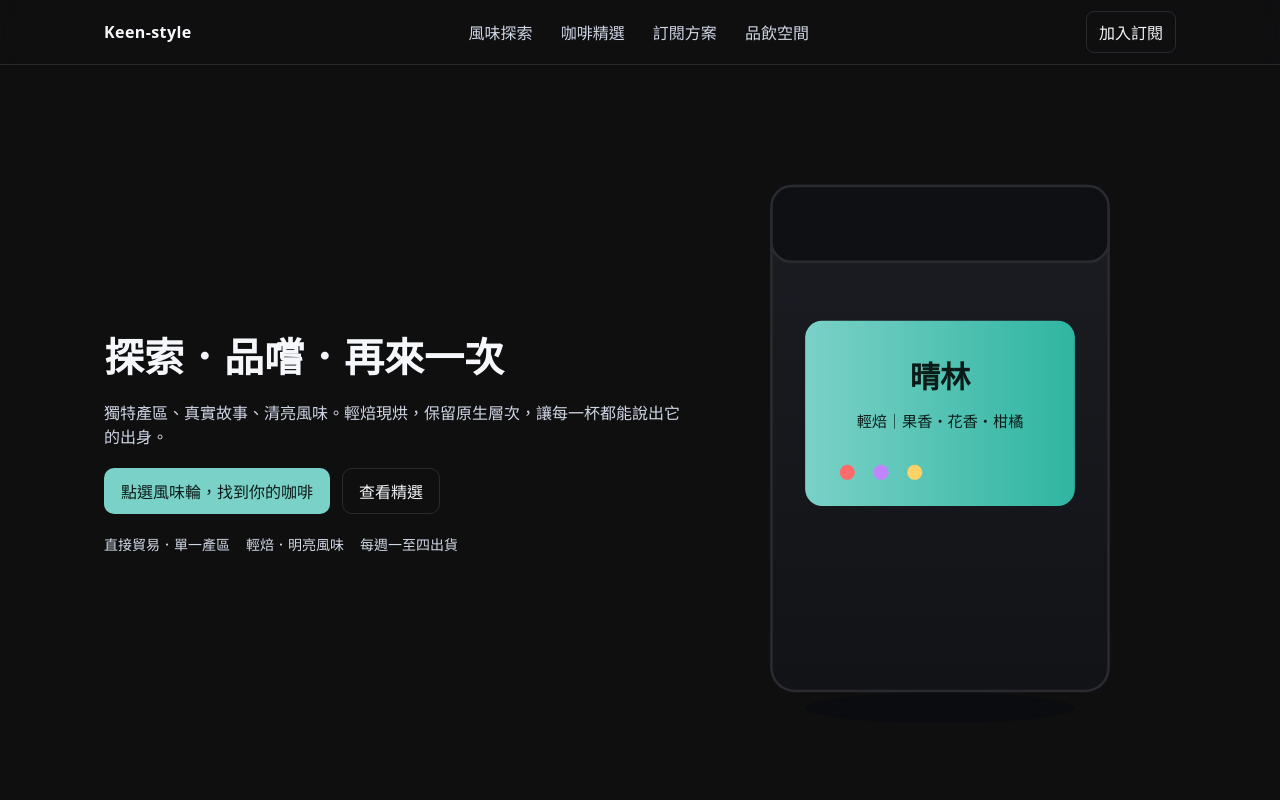
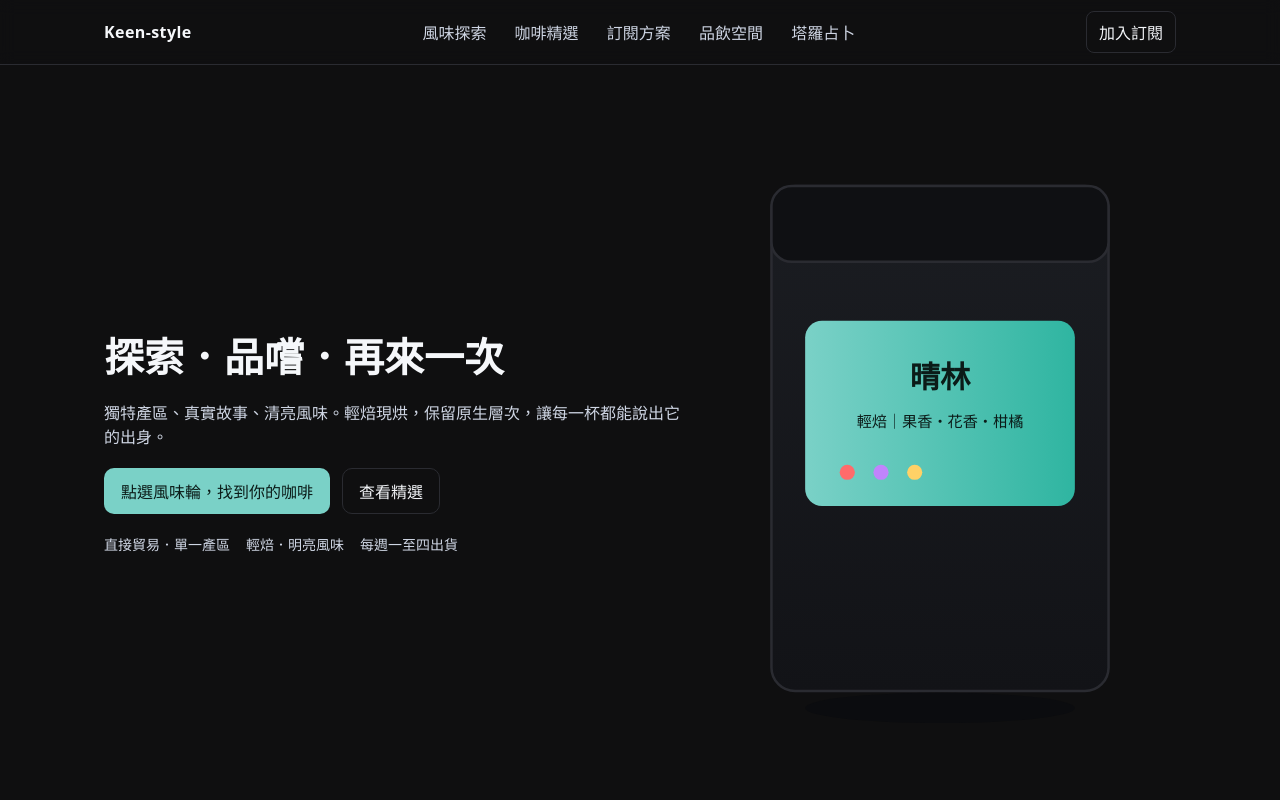
Before and after one commit to miketang5drinks/coffeefamous, a plain HTML site: page index.html in a window 1280 px wide. Shown: the top 800 px of the page. Drawn offline with Linux system fonts and the light colour scheme.

Commit message:
Update index.html

```diff
--- a/index.html
+++ b/index.html
@@ -18,6 +18,7 @@
         <a href="#products">咖啡精選</a>
         <a href="#subscription">訂閱方案</a>
         <a href="#bar">品飲空間</a>
+        <a href="https://miketang5drinks.github.io/coffeefamous/tarot">塔羅占卜</a>
       </nav>
       <a class="cta" href="#subscription">加入訂閱</a>
     </div>
```
